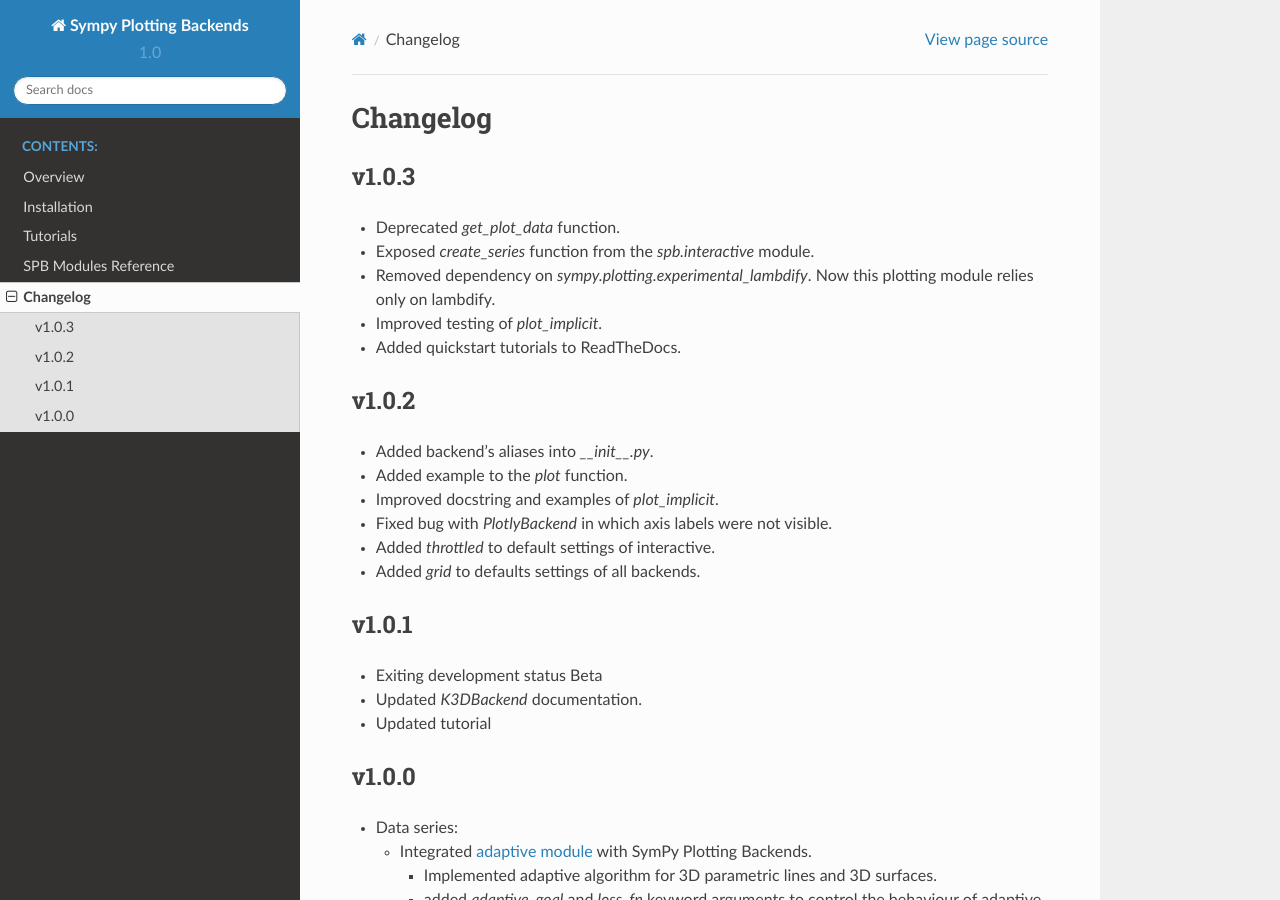
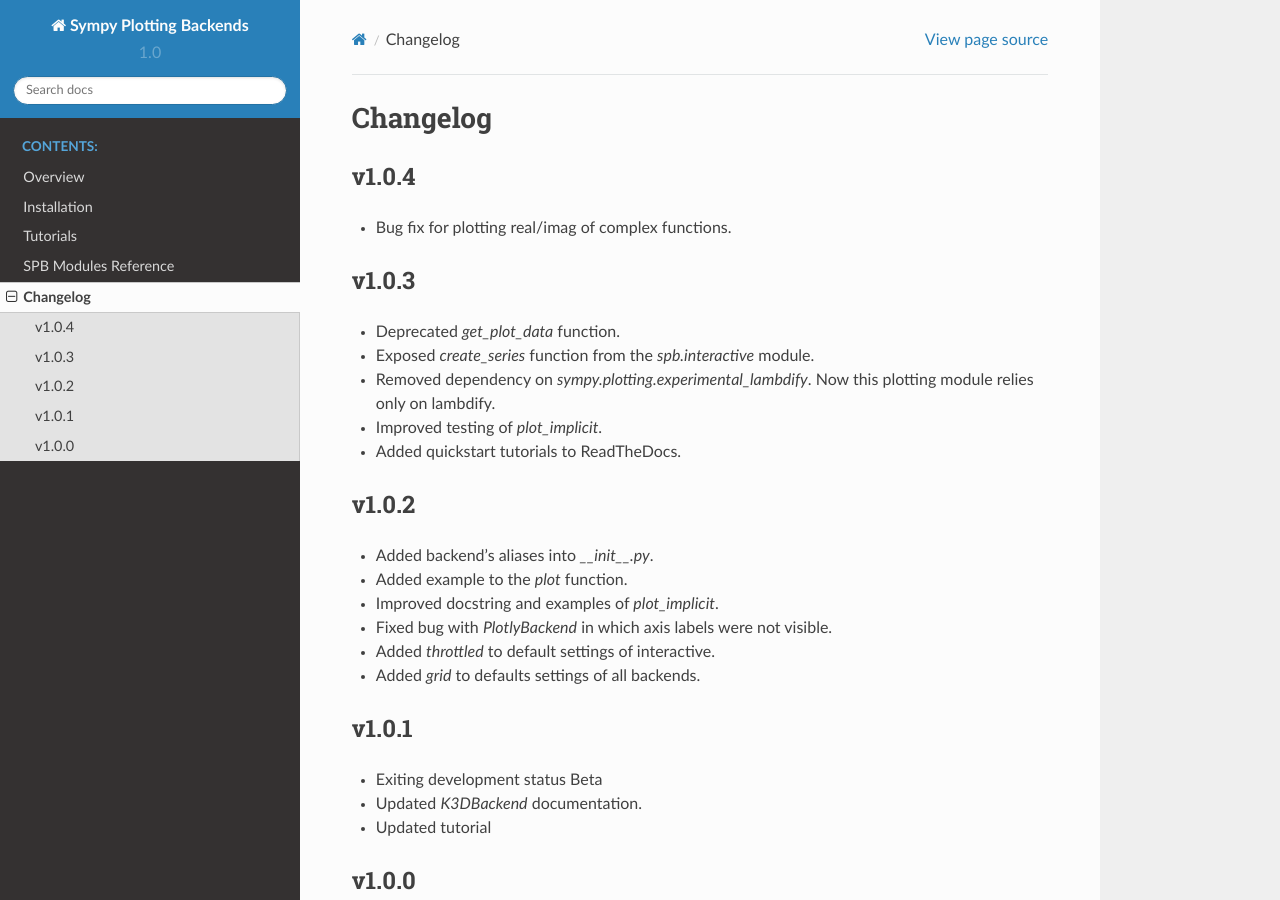
Before and after one commit to Davide-sd/sympy-plot-backends, a Sphinx documentation site: the page built from doc/source/changelog.rst, in a window 1280 px wide and 900 px high. Built offline with Sphinx 7.4.7 and the Read the Docs theme 2.0.0, drawn with Linux system fonts in a browser that asks for light colours.

Commit message:
version bump

```diff
--- a/doc/source/changelog.rst
+++ b/doc/source/changelog.rst
@@ -1,6 +1,12 @@
 ==========
  Changelog
 ==========
+
+v1.0.4
+======
+
+* Bug fix for plotting real/imag of complex functions.
+
 
 v1.0.3
 ======
--- a/doc/source/install.rst
+++ b/doc/source/install.rst
@@ -49,7 +49,7 @@
 
 It is also the perfect time to verify that K3D-Jupyter is working:
 
-1. launch `jupyter notebook`.
+1. launch ``jupyter notebook``.
 2. open a notebook.
 3. run the following code:
 
@@ -70,7 +70,7 @@
        * ``jupyter nbextension install --user --py k3d``
        * ``jupyter nbextension enable --user --py k3d``
 
-   4. Restart `jupyter notebook`
+   4. Restart ``jupyter notebook``
    5. Open the previous notebook and execute the plot command.
 
 Refer to the :ref:`tutorials` for a starter guide on using the plotting backends.
--- a/spb/_version.py
+++ b/spb/_version.py
@@ -1 +1 @@
-__version__ = "1.0.3"
+__version__ = "1.0.4"
```
